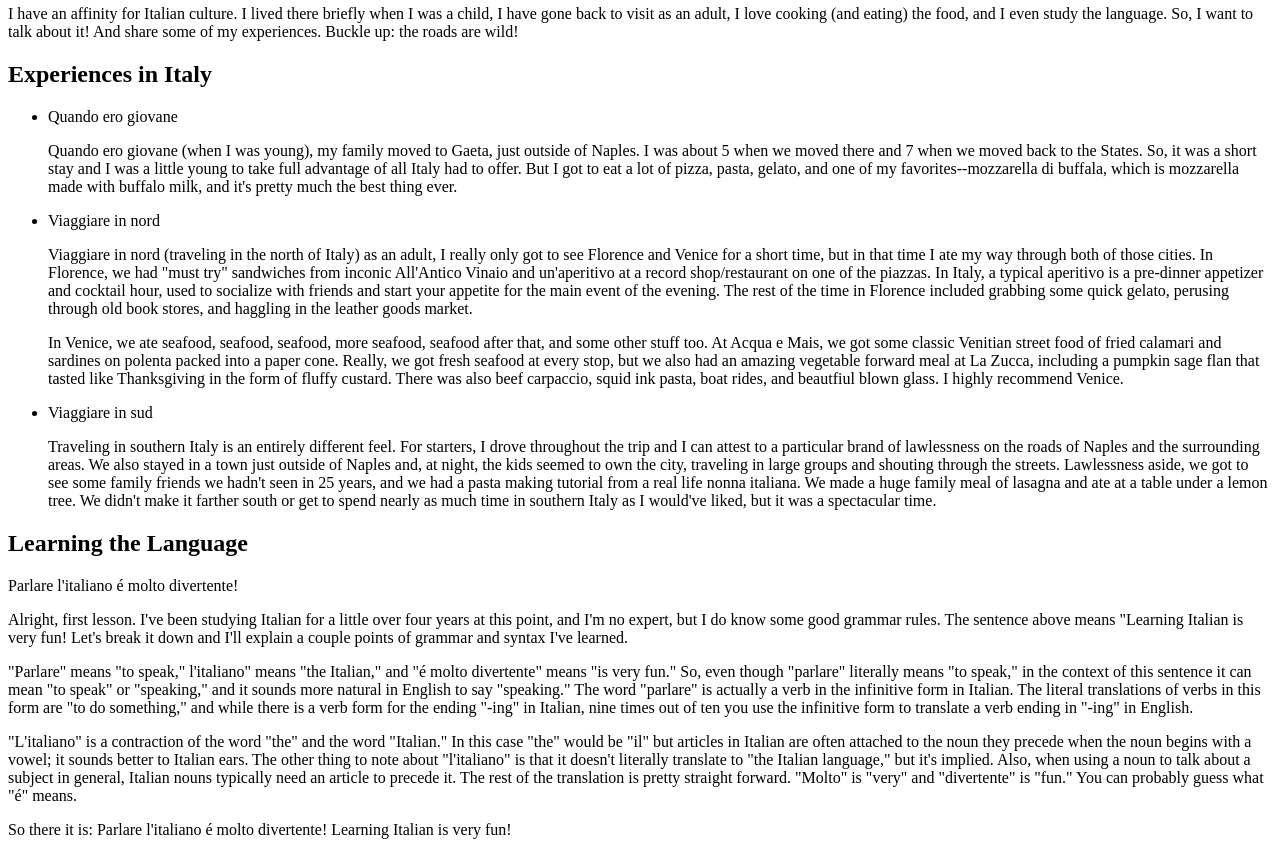
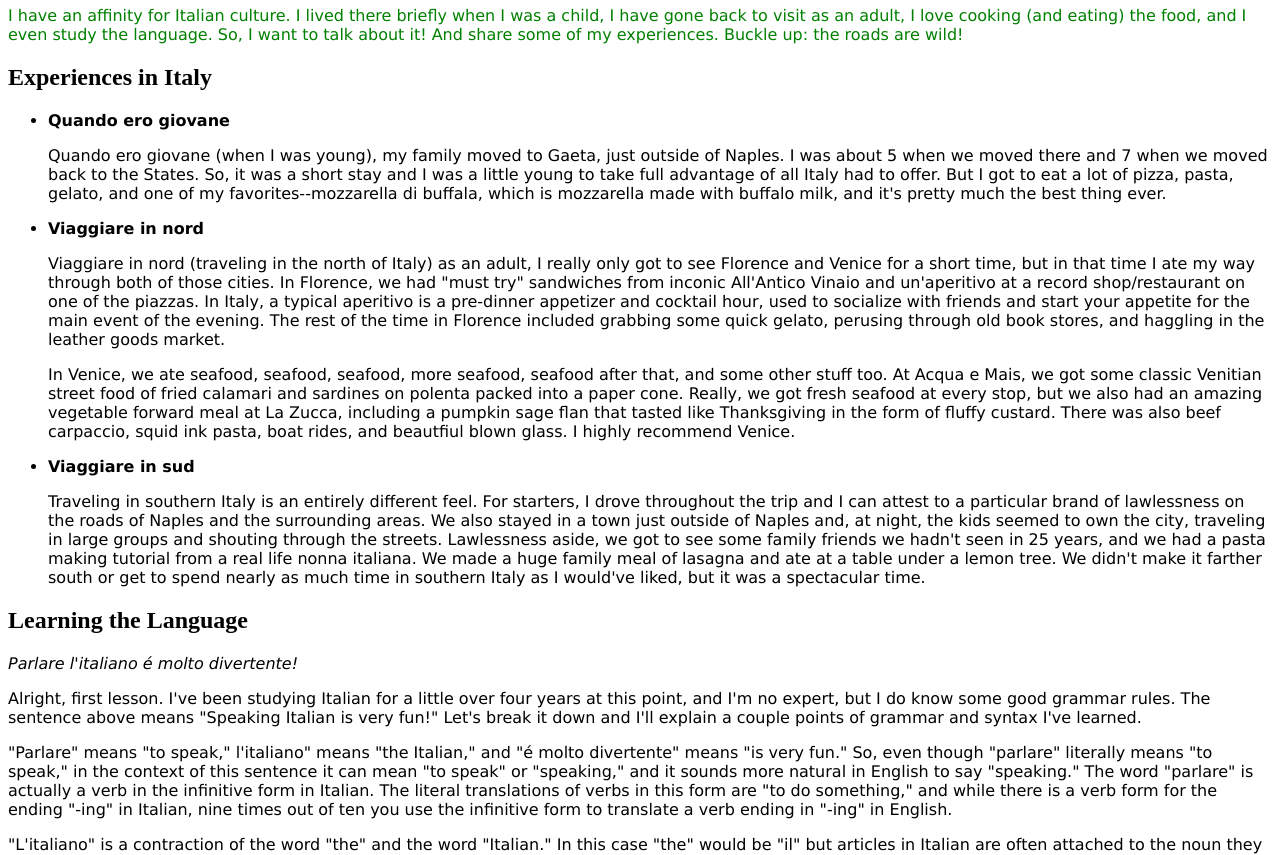
Before and after one commit to LC101-September-2021/assignment-4-html-me-something-shokoladber, a website: page index.html in a window 1280 px wide. Shown: the part 75-930 px from the top of the page. Drawn offline with Linux system fonts and the light colour scheme.

Commit message:
Added style to styles.css

```diff
--- a/index.html
+++ b/index.html
@@ -1,37 +1,38 @@
 <!DOCTYPE html>
 <html>
    <head>
-      <title>
-
-      </title>
+      <title>Let's Talk Italian!</title>
+      <link rel="stylesheet" type="text/css" href="styles.css">
    </head>
    <body>
       <!-- Write your HTML in this file! -->
       <main>
          <header>
-            <h1>Let's Talk Italian!</h1>
-            <p>I have an affinity for Italian culture.  I lived there briefly when I was a child, I have gone back to visit as an adult, I love cooking (and eating) the food, and I even study the language. So, I want to talk about it! And share some of my experiences. Buckle up:  the roads are wild!</p>
+            <h1 id="mainHeading">Let's Talk Italian!</h1>
+            <p id="testP" class="funParagraph">I have an affinity for Italian culture.  I lived there briefly when I was a child, I have gone back to visit as an adult, I love cooking (and eating) the food, and I even study the language. So, I want to talk about it! And share some of my experiences. Buckle up:  the roads are wild!</p>
          </header>
          <article>
             <section>
                <h2>Experiences in Italy</h2>
                <ul>
-                  <li>Quando ero giovane</li>
+                  <li class="boldHeading">Quando ero giovane</li>
                   <p>Quando ero giovane (when I was young), my family moved to Gaeta, just outside of Naples.  I was about 5 when we moved there and 7 when we moved back to the States.  So, it was a short stay and I was a little young to take full advantage of all Italy had to offer.  But I got to eat a lot of pizza, pasta, gelato, and one of my favorites--mozzarella di buffala, which is mozzarella made with buffalo milk, and it's pretty much the best thing ever.</p>
-                  <li>Viaggiare in nord</li>
+                  <li class="boldHeading">Viaggiare in nord</li>
                   <p>Viaggiare in nord (traveling in the north of Italy) as an adult, I really only got to see Florence and Venice for a short time, but in that time I ate my way through both of those cities. In Florence, we had "must try" sandwiches from inconic All'Antico Vinaio and un'aperitivo at a record shop/restaurant on one of the piazzas.  In Italy, a typical aperitivo is a pre-dinner appetizer and cocktail hour, used to socialize with friends and start your appetite for the main event of the evening.  The rest of the time in Florence included grabbing some quick gelato, perusing through old book stores, and haggling in the leather goods market.</p>
                   <p>In Venice, we ate seafood, seafood, seafood, more seafood, seafood after that, and some other stuff too. At Acqua e Mais, we got some classic Venitian street food of fried calamari and sardines on polenta packed into a paper cone.  Really, we got fresh seafood at every stop, but we also had an amazing vegetable forward meal at La Zucca, including a pumpkin sage flan that tasted like Thanksgiving in the form of fluffy custard. There was also beef carpaccio, squid ink pasta, boat rides, and beautfiul blown glass.  I highly recommend Venice.</p>
-                  <li>Viaggiare in sud</li>
+                  <li class="boldHeading">Viaggiare in sud</li>
                   <p>Traveling in southern Italy is an entirely different feel.  For starters, I drove throughout the trip and I can attest to a particular brand of lawlessness on the roads of Naples and the surrounding areas.  We also stayed in a town just outside of Naples and, at night, the kids seemed to own the city, traveling in large groups and shouting through the streets.  Lawlessness aside, we got to see some family friends we hadn't seen in 25 years, and we had a pasta making tutorial from a real life nonna italiana.  We made a huge family meal of lasagna and ate at a table under a lemon tree. We didn't make it farther south or get to spend nearly as much time in southern Italy as I would've liked, but it was a spectacular time.</p>
                </ul>
             </section>
             <section>
                <h2>Learning the Language</h2>
-               <p>Parlare l'italiano &eacute molto divertente!</p>
-               <p>Alright, first lesson.  I've been studying Italian for a little over four years at this point, and I'm no expert, but I do know some good grammar rules.  The sentence above means "Learning Italian is very fun!  Let's break it down and I'll explain a couple points of grammar and syntax I've learned.<p/>
+               <p class="italianItalics">Parlare l'italiano &eacute molto divertente!</p>
+               <p>Alright, first lesson.  I've been studying Italian for a little over four years at this point, and I'm no expert, but I do know some good grammar rules.  The sentence above means "Speaking Italian is very fun!"  Let's break it down and I'll explain a couple points of grammar and syntax I've learned.<p/>
                <p>"Parlare" means "to speak," l'italiano" means "the Italian," and "&eacute molto divertente" means "is very fun." So, even though "parlare" literally means "to speak," in the context of this sentence it can mean "to speak" or "speaking," and it sounds more natural in English to say "speaking."  The word "parlare" is actually a verb in the infinitive form in Italian.  The literal translations of verbs in this form are "to do something," and while there is a verb form for the ending "-ing" in Italian, nine times out of ten you use the infinitive form to translate a verb ending in "-ing" in English.<p/>
-               <p>"L'italiano" is a contraction of the word "the" and the word "Italian." In this case "the" would be "il" but articles in Italian are often attached to the noun they precede when the noun begins with a vowel; it sounds better to Italian ears.  The other thing to note about "l'italiano" is that it doesn't literally translate to "the Italian language," but it's implied.  Also, when using a noun to talk about a subject in general, Italian nouns typically need an article to precede it.  The rest of the translation is pretty straight forward. "Molto" is "very" and "divertente" is "fun." You can probably guess what "&eacute" means.<p/>
-               <p>So there it is:  Parlare l'italiano &eacute molto divertente!  Learning Italian is very fun!</p>
+               <p>"L'italiano" is a contraction of the word "the" and the word "Italian." In this case "the" would be "il" but articles in Italian are often attached to the noun they precede when the noun begins with a vowel; it sounds better to Italian ears.  Another thing to note about "l'italiano" is that it doesn't literally translate to "the Italian language," but it's implied.  Also, when using a noun to talk about a subject in general, Italian nouns typically need an article to precede it. For example, when you talk about Italian as a subject you would say "the Italian," or "l'italiano."  The rest of the translation is pretty straight forward. "Molto" is "very" and "divertente" is "fun." You can probably guess what "&eacute" means.<p/>
+               <p>So there it is:<p/>
+               <p class="italianItalics">Parlare l'italiano &eacute molto divertente!<p/>
+               <p>Learning Italian is very fun!</p>
             </section>
             <section>
                <h2>Making the Food</h2>
--- a/styles.css
+++ b/styles.css
@@ -1 +1,30 @@
 /* Write your CSS here! */
+
+body {
+    margin: 8px;
+}
+
+#mainHeading {
+    color: red;
+    font-family: Verdana, Geneva, Tahoma, sans-serif;
+}
+
+.funParagraph{
+    color: green;
+}
+
+.boldHeading{
+    font-weight: bold;
+}
+
+.italianItalics{
+    font-style: italic;
+}
+
+p {
+    font-family:'Lucida Sans', 'Lucida Sans Regular', 'Lucida Grande', 'Lucida Sans Unicode', Geneva, Verdana, sans-serif;
+}
+
+li{
+    font-family:'Lucida Sans', 'Lucida Sans Regular', 'Lucida Grande', 'Lucida Sans Unicode', Geneva, Verdana, sans-serif;
+}
```
